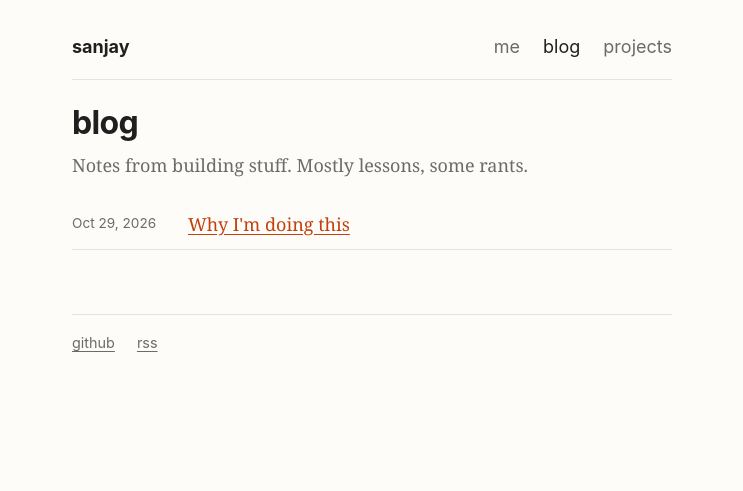
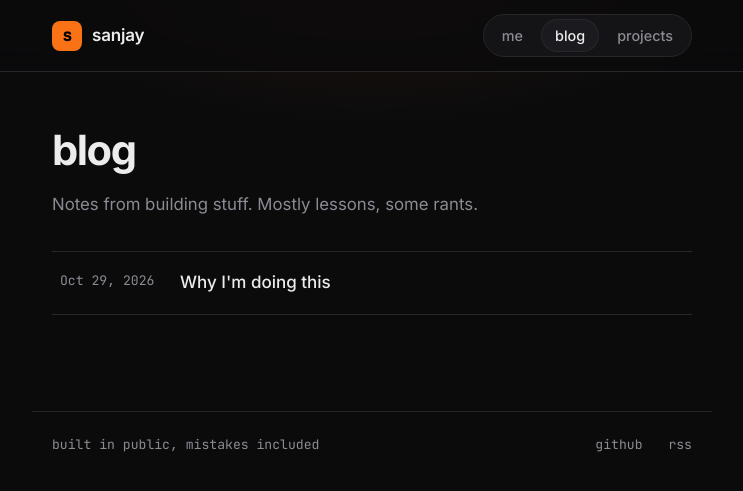
Before and after one commit to SGSANJAY044/myself, a Jekyll site: the page built from blog.html, in a window 1280 px wide. Shown: the top 491 px of the page, without its empty margins (268-1011 px from the left). Built offline with Jekyll 4.4.1, drawn with Linux system fonts in a browser that asks for light colours.

Commit message:
Dark theme and pill nav
Co-Authored-By: Claude Opus 5.5 <noreply@anthropic.com>

```diff
--- a/_layouts/default.html
+++ b/_layouts/default.html
@@ -5,17 +5,25 @@
   <meta name="viewport" content="width=device-width, initial-scale=1">
   <title>{% if page.title %}{{ page.title }} · {% endif %}{{ site.title }}</title>
   <meta name="description" content="{{ page.description | default: page.excerpt | default: site.description | strip_html | strip_newlines | truncate: 160 }}">
+  <link rel="preconnect" href="https://fonts.googleapis.com">
+  <link rel="preconnect" href="https://fonts.gstatic.com" crossorigin>
+  <link href="https://fonts.googleapis.com/css2?family=Inter:wght@400;500;600;700&family=JetBrains+Mono:wght@400;500&display=swap" rel="stylesheet">
   <link rel="stylesheet" href="{{ '/assets/style.css' | relative_url }}">
   {% feed_meta %}
 </head>
 <body>
   <header class="site-header">
-    <a class="name" href="{{ '/' | relative_url }}">sanjay</a>
+    <div class="header-inner">
+      <a class="brand" href="{{ '/' | relative_url }}">
+        <span class="brand-mark">s</span>
+        <span class="brand-name">sanjay</span>
+      </a>
       <nav>
         <a href="{{ '/' | relative_url }}" {% if page.url == '/' %}class="active"{% endif %}>me</a>
         <a href="{{ '/blog/' | relative_url }}" {% if page.url contains '/blog' %}class="active"{% endif %}>blog</a>
         <a href="{{ '/projects/' | relative_url }}" {% if page.url contains '/projects' %}class="active"{% endif %}>projects</a>
       </nav>
+    </div>
   </header>
 
   <main>
@@ -23,9 +31,12 @@
   </main>
 
   <footer class="site-footer">
+    <span class="footer-note">built in public, mistakes included</span>
+    <span class="footer-links">
       <a href="https://github.com/{{ site.github }}">github</a>
       {% if site.resume_url != "" %}<a href="{{ site.resume_url }}">the formal version of me</a>{% endif %}
       <a href="{{ '/feed.xml' | relative_url }}">rss</a>
+    </span>
   </footer>
 </body>
 </html>
--- a/assets/style.css
+++ b/assets/style.css
@@ -1,91 +1,214 @@
 :root {
-  --bg: #fdfcf9;
-  --text: #1f1f1f;
-  --muted: #6b6b6b;
-  --line: #e6e3dc;
-  --accent: #c2410c;
-}
-
-@media (prefers-color-scheme: dark) {
-  :root {
-    --bg: #141414;
-    --text: #e8e6e1;
-    --muted: #9a978f;
-    --line: #2a2a2a;
-    --accent: #fb923c;
-  }
+  --bg: #0b0b0c;
+  --surface: #141416;
+  --surface-2: #1b1b1f;
+  --text: #ececec;
+  --muted: #8b8b93;
+  --line: #26262b;
+  --accent: #f97316;
+  --accent-soft: rgba(249, 115, 22, 0.12);
+  --green: #4ade80;
+  --sans: "Inter", ui-sans-serif, -apple-system, "Segoe UI", Roboto, sans-serif;
+  --mono: "JetBrains Mono", ui-monospace, Consolas, monospace;
+  color-scheme: dark;
 }
 
 * { box-sizing: border-box; }
 
+html { background: var(--bg); }
+
 body {
-  margin: 0 auto;
-  max-width: 640px;
-  padding: 32px 20px 64px;
-  background: var(--bg);
+  margin: 0;
+  background:
+    radial-gradient(600px 300px at 50% -80px, rgba(249, 115, 22, 0.10), transparent 70%),
+    var(--bg);
   color: var(--text);
-  font: 18px/1.7 Georgia, "Iowan Old Style", "Times New Roman", serif;
+  font: 17px/1.75 var(--sans);
+  -webkit-font-smoothing: antialiased;
 }
 
-a { color: var(--accent); text-underline-offset: 3px; }
-a:hover { text-decoration-thickness: 2px; }
+::selection { background: var(--accent); color: #000; }
 
-h1, h2, .site-header, .site-footer, .meta, .date, .status {
-  font-family: ui-sans-serif, -apple-system, "Segoe UI", Roboto, sans-serif;
+a { color: var(--accent); text-decoration: none; border-bottom: 1px solid rgba(249, 115, 22, 0.35); transition: border-color .15s; }
+a:hover { border-bottom-color: var(--accent); }
+
+main, .site-footer {
+  max-width: 680px;
+  margin: 0 auto;
+  padding: 0 20px;
 }
 
-h1 { font-size: 2rem; line-height: 1.2; margin: 1.5rem 0 1rem; letter-spacing: -0.02em; }
-h2 { font-size: 1.25rem; margin: 2.5rem 0 0.5rem; }
+/* ---------- nav ---------- */
 
 .site-header {
+  position: sticky;
+  top: 0;
+  z-index: 10;
+  background: rgba(11, 11, 12, 0.72);
+  backdrop-filter: blur(12px);
+  -webkit-backdrop-filter: blur(12px);
+  border-bottom: 1px solid var(--line);
+}
+
+.header-inner {
+  max-width: 680px;
+  margin: 0 auto;
+  padding: 14px 20px;
+  display: flex;
+  align-items: center;
+  justify-content: space-between;
+}
+
+.brand { display: flex; align-items: center; gap: 10px; border: 0; color: var(--text); }
+.brand-mark {
+  display: grid;
+  place-items: center;
+  width: 30px;
+  height: 30px;
+  border-radius: 8px;
+  background: var(--accent);
+  color: #000;
+  font: 700 16px/1 var(--mono);
+}
+.brand-name { font-weight: 600; letter-spacing: -0.01em; }
+
+.site-header nav {
+  display: flex;
+  gap: 4px;
+  padding: 4px;
+  background: var(--surface);
+  border: 1px solid var(--line);
+  border-radius: 99px;
+}
+.site-header nav a {
+  border: 0;
+  padding: 4px 14px;
+  border-radius: 99px;
+  font-size: 0.9rem;
+  font-weight: 500;
+  color: var(--muted);
+  transition: color .15s, background .15s;
+}
+.site-header nav a:hover { color: var(--text); }
+.site-header nav a.active { background: var(--surface-2); color: var(--text); box-shadow: inset 0 0 0 1px var(--line); }
+
+/* ---------- type ---------- */
+
+main { padding-top: 56px; }
+
+h1 {
+  font-size: 2.6rem;
+  line-height: 1.1;
+  letter-spacing: -0.035em;
+  font-weight: 700;
+  margin: 0 0 1.5rem;
+}
+h2 {
+  font-size: 1.3rem;
+  letter-spacing: -0.02em;
+  font-weight: 600;
+  margin: 3rem 0 0.75rem;
+}
+p { margin: 0 0 1.25rem; color: #d4d4d8; }
+strong { color: var(--text); }
+
+ul { padding-left: 1.2rem; }
+li { margin-bottom: 0.5rem; color: #d4d4d8; }
+li::marker { color: var(--accent); }
+
+code {
+  font: 0.88em var(--mono);
+  background: var(--surface-2);
+  padding: 2px 6px;
+  border-radius: 5px;
+}
+
+blockquote {
+  margin: 1.5rem 0;
+  padding: 2px 20px;
+  border-left: 3px solid var(--accent);
+  color: var(--muted);
+}
+
+.lede { color: var(--muted); font-size: 1.05rem; margin-top: -0.5rem; }
+.meta { color: var(--muted); font: 0.85rem var(--mono); margin: -0.75rem 0 2.5rem; }
+
+/* ---------- blog list ---------- */
+
+.post-list { list-style: none; padding: 0; margin-top: 2rem; }
+.post-list li { margin: 0; border-top: 1px solid var(--line); }
+.post-list li:last-child { border-bottom: 1px solid var(--line); }
+.post-list a {
+  display: flex;
+  gap: 24px;
+  padding: 16px 8px;
+  border: 0;
+  color: var(--text);
+  font-weight: 500;
+  transition: background .15s, padding .15s;
+}
+.post-list a:hover { background: var(--surface); padding-left: 14px; }
+.post-list .date { color: var(--muted); font: 0.82rem var(--mono); min-width: 96px; padding-top: 4px; font-weight: 400; }
+
+/* ---------- projects ---------- */
+
+.project-list { list-style: none; padding: 0; margin-top: 2rem; display: grid; gap: 14px; }
+.project {
+  margin: 0;
+  padding: 20px 22px;
+  background: var(--surface);
+  border: 1px solid var(--line);
+  border-radius: 14px;
+  transition: border-color .15s;
+}
+.project:hover { border-color: #3a3a40; }
+.project-head { display: flex; justify-content: space-between; align-items: center; gap: 12px; }
+.project h2 { margin: 0; font-size: 1.15rem; }
+.project h2 a { color: var(--text); border: 0; }
+.project p { margin: 0.6rem 0 0; }
+.learned { color: var(--muted) !important; font-size: 0.95rem; }
+.learned strong { color: var(--muted); font-weight: 600; }
+
+.status {
+  font: 500 0.7rem var(--mono);
+  text-transform: uppercase;
+  letter-spacing: 0.06em;
+  padding: 3px 10px;
+  border-radius: 99px;
+  color: var(--muted);
+  background: var(--surface-2);
+  border: 1px solid var(--line);
+  white-space: nowrap;
+}
+.status-live { color: var(--green); background: rgba(74, 222, 128, 0.08); border-color: rgba(74, 222, 128, 0.25); }
+.status-building { color: var(--accent); background: var(--accent-soft); border-color: rgba(249, 115, 22, 0.3); }
+.status-dead { text-decoration: line-through; }
+
+.back { margin-top: 56px; }
+.back a { font: 0.9rem var(--mono); }
+
+/* ---------- footer ---------- */
+
+.site-footer {
+  margin-top: 96px;
+  padding-top: 24px;
+  padding-bottom: 48px;
+  border-top: 1px solid var(--line);
   display: flex;
   justify-content: space-between;
-  align-items: baseline;
-  padding-bottom: 16px;
-  border-bottom: 1px solid var(--line);
-  margin-bottom: 24px;
+  flex-wrap: wrap;
+  gap: 12px;
+  font: 0.82rem var(--mono);
+  color: var(--muted);
 }
-.site-header .name { font-weight: 700; color: var(--text); text-decoration: none; }
-.site-header nav a { margin-left: 18px; color: var(--muted); text-decoration: none; }
-.site-header nav a:hover,
-.site-header nav a.active { color: var(--text); }
+.footer-links a { color: var(--muted); border: 0; margin-left: 18px; }
+.footer-links a:hover { color: var(--text); }
 
-.lede { color: var(--muted); margin-top: -0.5rem; }
-.meta { color: var(--muted); font-size: 0.9rem; margin-top: -0.75rem; }
-
-.post-list, .project-list { list-style: none; padding: 0; }
-.post-list li { padding: 10px 0; border-bottom: 1px solid var(--line); display: flex; gap: 16px; }
-.post-list .date { color: var(--muted); font-size: 0.85rem; min-width: 100px; padding-top: 3px; }
-
-.project { padding: 20px 0; border-bottom: 1px solid var(--line); }
-.project-head { display: flex; justify-content: space-between; align-items: baseline; gap: 12px; }
-.project h2 { margin: 0; }
-.project p { margin: 0.5rem 0 0; }
-.learned { color: var(--muted); }
-.status {
-  font-size: 0.75rem;
-  text-transform: uppercase;
-  letter-spacing: 0.05em;
-  padding: 2px 8px;
-  border: 1px solid var(--line);
-  border-radius: 99px;
-  color: var(--muted);
-  white-space: nowrap;
+@media (max-width: 520px) {
+  body { font-size: 16px; }
+  h1 { font-size: 2rem; }
+  main { padding-top: 36px; }
+  .brand-name { display: none; }
+  .post-list a { flex-direction: column; gap: 2px; }
+  .footer-links a { margin: 0 18px 0 0; }
 }
-.status-live { color: #15803d; border-color: currentColor; }
-.status-building { color: var(--accent); border-color: currentColor; }
-
-.back { margin-top: 48px; }
-
-.site-footer {
-  margin-top: 64px;
-  padding-top: 16px;
-  border-top: 1px solid var(--line);
-  font-size: 0.9rem;
-}
-.site-footer a { color: var(--muted); margin-right: 18px; }
-
-@media (max-width: 480px) {
-  body { font-size: 17px; }
-  .post-list li { flex-direction: column; gap: 0; }
-}
--- a/blog.html
+++ b/blog.html
@@ -9,8 +9,10 @@ permalink: /blog/
 <ul class="post-list">
   {% for post in site.posts %}
   <li>
-    <span class="date">{{ post.date | date: "%b %-d, %Y" }}</span>
-    <a href="{{ post.url | relative_url }}">{{ post.title }}</a>
+    <a href="{{ post.url | relative_url }}">
+      <span class="date">{{ post.date | date: "%b %-d, %Y" }}</span>
+      <span>{{ post.title }}</span>
+    </a>
   </li>
   {% else %}
   <li>Nothing yet. Soon.</li>
```
Lines whose indentation alone changed are shown as unchanged.
